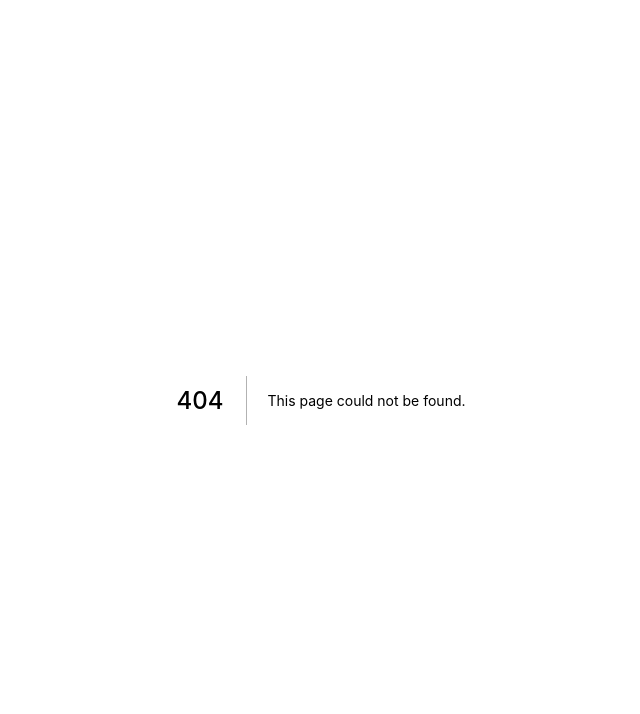
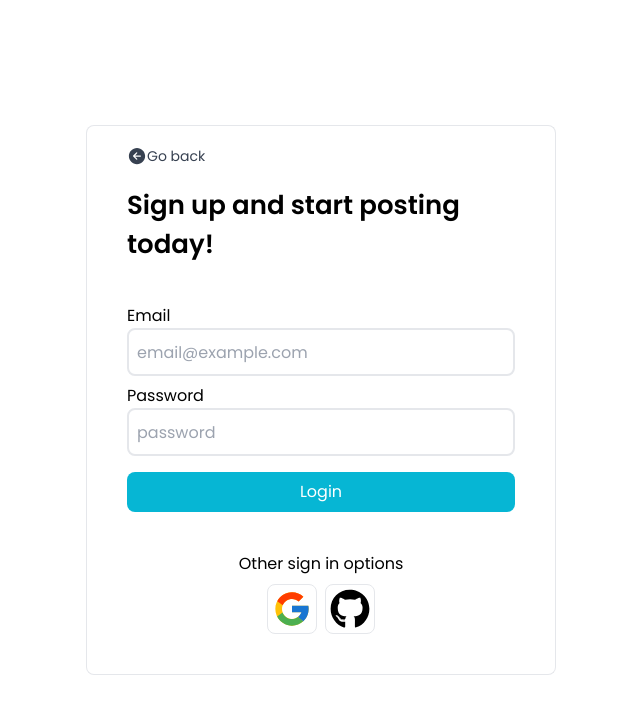
Before and after one commit to sleepingzzs/todonline, a Next.js app: page /Login in a window 1280 px wide. Before the commit this address had no page. Shown: the top 714 px of the page, without its empty margins (319-959 px from the left). Built offline with nearby package versions, Linux system fonts and the light colour scheme.

Commit message:
Added Google n Github auth // Login is now a page

```diff
--- /dev/null
+++ b/pages/Login.jsx
@@ -0,0 +1,78 @@
+import Link from "next/link";
+import { FcGoogle as Google } from "react-icons/fc";
+import { FaGithub as Github } from "react-icons/fa";
+import { signIn, signOut } from "next-auth/react";
+import { IoArrowBackCircle as Back } from "react-icons/io5";
+
+export default function Login() {
+	function githubLogin() {
+		signIn("github", { callbackUrl: "http://localhost:3000" });
+	}
+	function googleLogin() {
+		signIn("google", {
+			callbackUrl: "http://localhost:3000",
+		});
+	}
+	return (
+		<div
+			className='flex flex-col justify-center mt-0 h-screen align-middle p-10 rounded-lg max-w-[550px] mx-auto z-0 '
+			id='login'
+		>
+			<div className='flex border-x border-t py-5 pl-10 rounded-t-lg text-gray-700 '>
+				<Link href={"/"}>
+					<button className='flex flex-row text-sm'>
+						<Back className='text-xl'></Back>
+						{"Go back"}
+					</button>
+				</Link>
+			</div>
+			<div className='border-x border-b px-10 pb-10 pt-0 rounded-b-lg'>
+				<h2 className='text-[26px] font-semibold'>
+					Sign up and start posting today!
+				</h2>
+				<form className='flex flex-col my-10'>
+					<h4>Email</h4>
+					<input
+						className='border-2 h-12 rounded-lg pl-2'
+						type='email'
+						placeholder='email@example.com'
+					/>
+					<div className='my-1'></div>
+					<h4>Password</h4>
+					<input
+						className='border-2 h-12 rounded-lg pl-2'
+						type='password'
+						placeholder='password'
+					/>
+					<div className='my-2'></div>
+					<button
+						type='submit'
+						className='text-white bg-cyan-500 rounded-lg h-10'
+					>
+						Login
+					</button>
+				</form>
+				<div className='flex flex-col mx-auto '>
+					<h4 className='flex justify-center'>
+						Other sign in options
+					</h4>
+					<div className='flex flex-row text-[40px] mx-auto mt-2'>
+						<button
+							onClick={googleLogin}
+							className='border p-1 rounded-lg'
+						>
+							<Google></Google>
+						</button>
+						<div className='mx-1'></div>
+						<button
+							onClick={githubLogin}
+							className='border p-1 rounded-lg '
+						>
+							<Github></Github>
+						</button>
+					</div>
+				</div>
+			</div>
+		</div>
+	);
+}
--- /dev/null
+++ b/pages/api/auth/[...nextauth].js
@@ -0,0 +1,19 @@
+import NextAuth from "next-auth";
+import GithubProvider from "next-auth/providers/github";
+import GoogleProvider from "next-auth/providers/google";
+
+export const authOptions = {
+	// Configure one or more authentication providers
+	providers: [
+		GithubProvider({
+			clientId: process.env.GITHUB_ID,
+			clientSecret: process.env.GITHUB_SECRET,
+		}),
+		GoogleProvider({
+			clientId: process.env.GOOGLE_ID,
+			clientSecret: process.env.GOOLE_SECRET,
+		}),
+	],
+	secret: process.env.JWT_SECRET,
+};
+export default NextAuth(authOptions);
```
